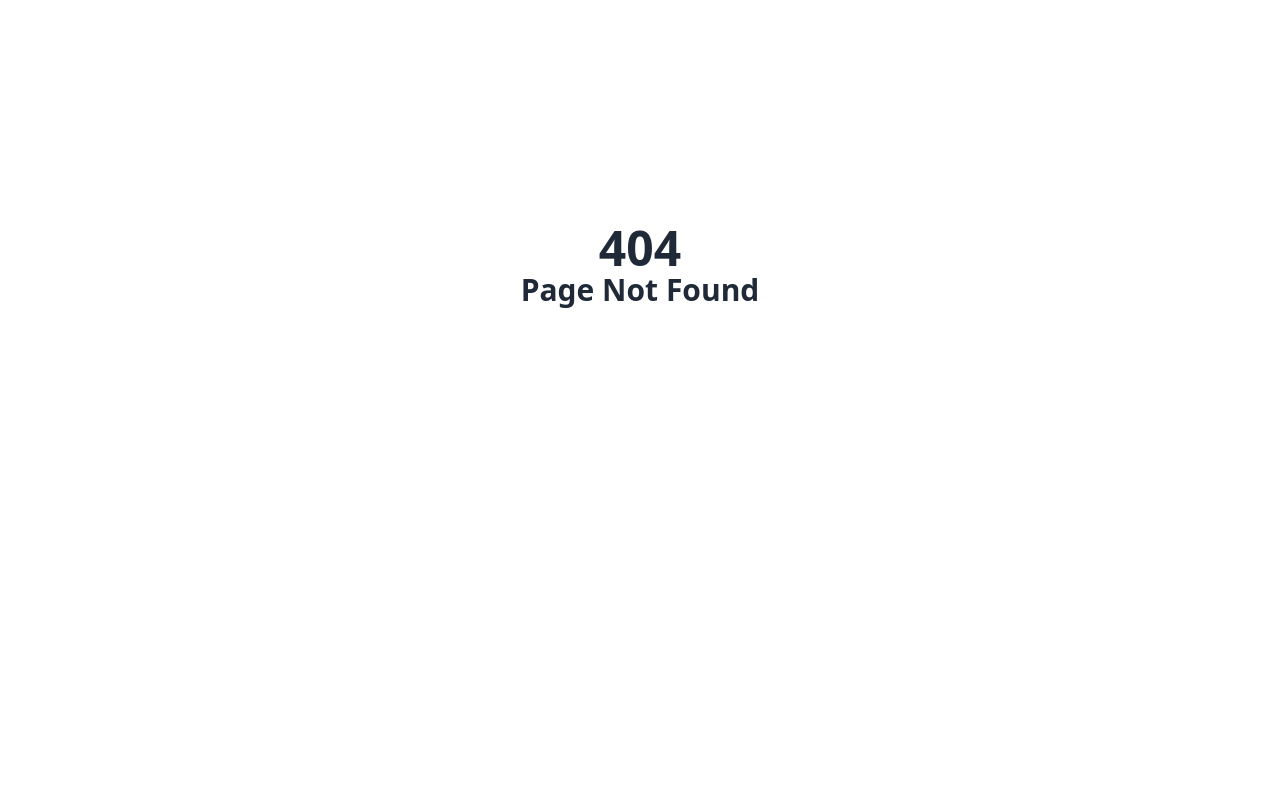
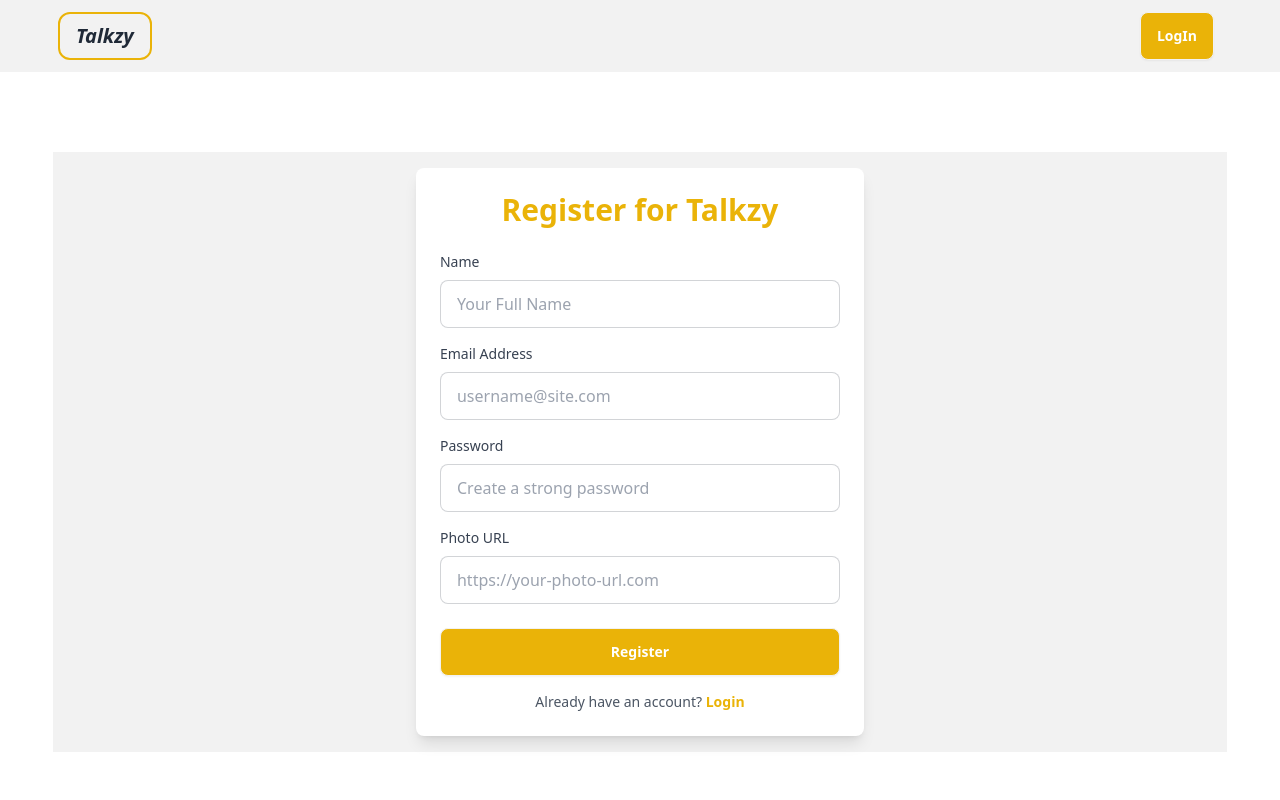
Before and after one commit to developerSowrov/Tutorial, a React (Vite) app: page /signup in a window 1280 px wide. Before the commit this address had no page. Shown: the top 800 px of the page. Built offline with nearby package versions, Linux system fonts and the light colour scheme; no server answers.

Commit message:
login and registration done

```diff
--- a/package.json
+++ b/package.json
@@ -10,6 +10,7 @@
     "preview": "vite preview"
   },
   "dependencies": {
+    "firebase": "^11.1.0",
     "localforage": "^1.10.0",
     "match-sorter": "^8.0.0",
     "react": "^18.3.1",
--- a/src/Layout/Layout.jsx
+++ b/src/Layout/Layout.jsx
@@ -1,5 +1,6 @@
 import React from "react";
-import Navbar from "../components/Navbar";
+// import Navba from "../components/Navbar";
+import Navbar from "../components/navbar/Navbar";
 import { Outlet } from "react-router-dom";
 import Footer from "../components/footer/Footer";
 
--- a/src/components/firebase/Authprovider.jsx
+++ b/src/components/firebase/Authprovider.jsx
@@ -1,9 +1,43 @@
-import React from "react";
+import React, { createContext, useEffect, useState } from "react";
+import { auth } from "./firebase.config";
+import {
+  createUserWithEmailAndPassword,
+  GoogleAuthProvider,
+  onAuthStateChanged,
+  signInWithEmailAndPassword,
+  signInWithPopup,
+  signOut,
+} from "firebase/auth";
 
-const Authprovider = () => {
-  return <div>
+export const AuthContext = createContext(null);
+const Authprovider = ({ children }) => {
+  const [user, setUser] = useState(null);
+  const provider = new GoogleAuthProvider();
 
-  </div>;
+  const creatUser = (email, pass) => {
+    return createUserWithEmailAndPassword(auth, email, pass);
+  };
+  const login = (email, pass) => {
+    return signInWithEmailAndPassword(auth, email, pass);
+  };
+  const google = () => {
+    return signInWithPopup(auth, provider);
+  };
+  const LogOut = () => {
+    return signOut(auth);
+  };
+  useEffect(() => {
+    const unsubscribe = onAuthStateChanged(auth, (currentUser) => {
+      setUser(currentUser);
+    });
+    return () => {
+      return unsubscribe();
+    };
+  }, []);
+  const authValue = { creatUser, login, user, google, LogOut };
+  return (
+    <AuthContext.Provider value={authValue}>{children}</AuthContext.Provider>
+  );
 };
 
 export default Authprovider;
--- /dev/null
+++ b/src/components/firebase/firebase.config.js
@@ -0,0 +1,19 @@
+// Import the functions you need from the SDKs you need
+import { initializeApp } from "firebase/app";
+import { getAuth } from "firebase/auth";
+// TODO: Add SDKs for Firebase products that you want to use
+// https://firebase.google.com/docs/web/setup#available-libraries
+
+// Your web app's Firebase configuration
+const firebaseConfig = {
+  apiKey: import.meta.env.VITE_apiKey,
+  authDomain: import.meta.env.VITE_authDomain,
+  projectId: import.meta.env.VITE_projectId,
+  storageBucket: import.meta.env.VITE_storageBucket,
+  messagingSenderId: import.meta.env.VITE_messagingSenderId,
+  appId: import.meta.env.VITE_appId,
+};
+
+// Initialize Firebase
+const app = initializeApp(firebaseConfig);
+export const auth = getAuth(app);
--- a/src/components/navbar/Navbar.jsx
+++ b/src/components/navbar/Navbar.jsx
@@ -1,7 +1,14 @@
-import React from "react";
+import React, { useContext } from "react";
 import { Link, NavLink } from "react-router-dom";
+import { AuthContext } from "../firebase/Authprovider";
 
 const Navbar = () => {
+  const { user, LogOut } = useContext(AuthContext);
+  const signOut = () => {
+    LogOut()
+      .then((data) => console.log(data))
+      .catch((err) => console.log(err));
+  };
   return (
     <div className="bg-base-200 p-1">
       <div className="navbar max-w-[1180px]  mx-auto">
@@ -11,9 +18,14 @@ const Navbar = () => {
           </a>
         </div>
         <div className="flex-none">
+          {user ? (
+            <>
               <div>
-            <button className="btn mr-2 font-semibold bg-yellow-500 text-white">
-              Logout
+                <button
+                  onClick={signOut}
+                  className="btn mr-2 font-semibold bg-yellow-500 text-white"
+                >
+                  Log Out
                 </button>
               </div>
               <div className="dropdown dropdown-end">
@@ -50,6 +62,18 @@ const Navbar = () => {
                   </li>
                 </ul>
               </div>
+            </>
+          ) : (
+            <>
+              <div>
+                <Link to={"/login"}>
+                  <button className="btn mr-2 font-semibold bg-yellow-500 text-white">
+                    LogIn
+                  </button>
+                </Link>
+              </div>
+            </>
+          )}
         </div>
       </div>
     </div>
--- a/src/main.jsx
+++ b/src/main.jsx
@@ -3,9 +3,12 @@ import { createRoot } from "react-dom/client";
 import "./index.css";
 import { RouterProvider } from "react-router-dom";
 import { router } from "./routes/router.jsx";
+import Authprovider from "./components/firebase/Authprovider.jsx";
 
 createRoot(document.getElementById("root")).render(
   <StrictMode>
-    <RouterProvider router={router}></RouterProvider>
+    <Authprovider>
+      <RouterProvider router={router}></RouterProvider>
+    </Authprovider>
   </StrictMode>
 );
--- /dev/null
+++ b/src/pages/login/Login.jsx
@@ -0,0 +1,95 @@
+import React, { useContext } from "react";
+import { Link, useNavigate } from "react-router-dom";
+import { AuthContext } from "../../components/firebase/Authprovider";
+
+const Login = () => {
+  const { login, google } = useContext(AuthContext);
+  const navigate = useNavigate();
+  const handleSubmit = (e) => {
+    e.preventDefault();
+    const form = e.target;
+    const email = form.email.value;
+    const pass = form.password.value;
+    login(email, pass)
+      .then((data) => {
+        console.log(data);
+        navigate("/");
+      })
+      .catch((err) => console.log(err));
+  };
+  const googleLogin = () => {
+    google()
+      .then((data) => {
+        console.log(data);
+        navigate("/");
+      })
+      .catch((err) => console.log(err));
+  };
+  return (
+    <div className="flex items-center justify-center mt-20 bg-base-200 p-4">
+      <div className="w-full max-w-md p-6 rounded-lg shadow-lg bg-white">
+        <h1 className="text-3xl font-bold text-center text-yellow-500 mb-6">
+          Login to Talkzy
+        </h1>
+        <form onSubmit={handleSubmit}>
+          <div className="mb-4">
+            <label
+              htmlFor="email"
+              className="block mb-2 text-sm font-medium text-gray-700"
+            >
+              Email Address
+            </label>
+            <input
+              type="email"
+              id="email"
+              name="email"
+              placeholder="username@site.com"
+              className="w-full input input-bordered"
+              required
+            />
+          </div>
+          <div className="mb-6">
+            <label
+              htmlFor="password"
+              className="block mb-2 text-sm font-medium text-gray-700"
+            >
+              Password
+            </label>
+            <input
+              type="password"
+              id="password"
+              name="password"
+              placeholder="Enter your password"
+              className="w-full input input-bordered"
+              required
+            />
+          </div>
+          <button
+            type="submit"
+            className="w-full mb-4 btn bg-yellow-500 text-white font-semibold hover:bg-yellow-600"
+          >
+            Login
+          </button>
+        </form>
+        <div className="divider">OR</div>
+        <button
+          onClick={googleLogin}
+          className="w-full btn bg-white text-black font-semibold border border-gray-300 hover:bg-gray-100 flex items-center justify-center"
+        >
+          Sign in with Google
+        </button>
+        <p className="mt-4 text-center text-sm text-gray-600">
+          Don't have an account?{" "}
+          <Link
+            to="/signup"
+            className="font-semibold text-yellow-500 hover:underline"
+          >
+            Register
+          </Link>
+        </p>
+      </div>
+    </div>
+  );
+};
+
+export default Login;
--- /dev/null
+++ b/src/pages/registration/Register.jsx
@@ -0,0 +1,121 @@
+import React, { useContext } from "react";
+import { Link } from "react-router-dom";
+import { AuthContext } from "../../components/firebase/Authprovider";
+
+const Register = () => {
+  const { creatUser } = useContext(AuthContext);
+  const handleSubmit = (e) => {
+    e.preventDefault();
+    const form = e.target;
+    const name = form.name.value;
+    const email = form.email.value;
+    const password = form.password.value;
+    const photoURL = form.photoURL.value;
+    creatUser(email, password)
+      .then((data) => console.log(data))
+      .catch((err) => console.log(err));
+  };
+  return (
+    <div className="flex items-center justify-center mt-20 bg-base-200 p-4">
+      <div className="w-full max-w-md p-6 rounded-lg shadow-lg bg-white">
+        <h1 className="text-3xl font-bold text-center text-yellow-500 mb-6">
+          Register for Talkzy
+        </h1>
+        <form onSubmit={handleSubmit}>
+          {/* Name Field */}
+          <div className="mb-4">
+            <label
+              htmlFor="name"
+              className="block mb-2 text-sm font-medium text-gray-700"
+            >
+              Name
+            </label>
+            <input
+              type="text"
+              id="name"
+              name="name"
+              placeholder="Your Full Name"
+              className="w-full input input-bordered"
+              required
+            />
+          </div>
+
+          {/* Email Field */}
+          <div className="mb-4">
+            <label
+              htmlFor="email"
+              className="block mb-2 text-sm font-medium text-gray-700"
+            >
+              Email Address
+            </label>
+            <input
+              type="email"
+              id="email"
+              name="email"
+              placeholder="username@site.com"
+              className="w-full input input-bordered"
+              required
+            />
+          </div>
+
+          {/* Password Field */}
+          <div className="mb-4">
+            <label
+              htmlFor="password"
+              className="block mb-2 text-sm font-medium text-gray-700"
+            >
+              Password
+            </label>
+            <input
+              type="password"
+              id="password"
+              name="password"
+              placeholder="Create a strong password"
+              className="w-full input input-bordered"
+              required
+            />
+          </div>
+
+          {/* Photo URL Field */}
+          <div className="mb-6">
+            <label
+              htmlFor="photo"
+              className="block mb-2 text-sm font-medium text-gray-700"
+            >
+              Photo URL
+            </label>
+            <input
+              type="url"
+              id="photo"
+              name="photoURL"
+              placeholder="https://your-photo-url.com"
+              className="w-full input input-bordered"
+              required
+            />
+          </div>
+
+          {/* Register Button */}
+          <button
+            type="submit"
+            className="w-full btn bg-yellow-500 text-white font-semibold hover:bg-yellow-600 mb-4"
+          >
+            Register
+          </button>
+        </form>
+
+        {/* Redirect to Login */}
+        <p className="text-center text-sm text-gray-600">
+          Already have an account?{" "}
+          <Link
+            to="/login"
+            className="font-semibold text-yellow-500 hover:underline"
+          >
+            Login
+          </Link>
+        </p>
+      </div>
+    </div>
+  );
+};
+
+export default Register;
```
Also changed, not shown: src/routes/router.jsx (+10 -0 lines), 1 other file (tests, documents, lock files or other folders). Lines whose indentation alone changed are shown as unchanged.
